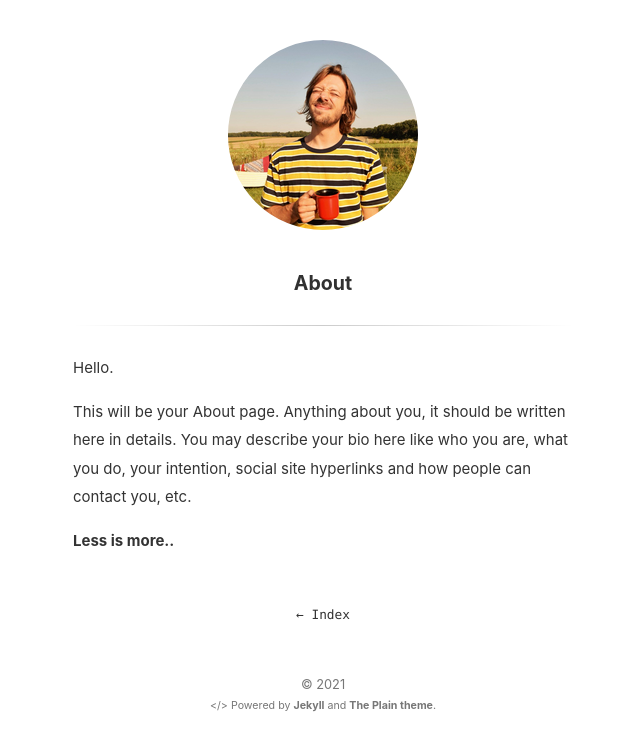
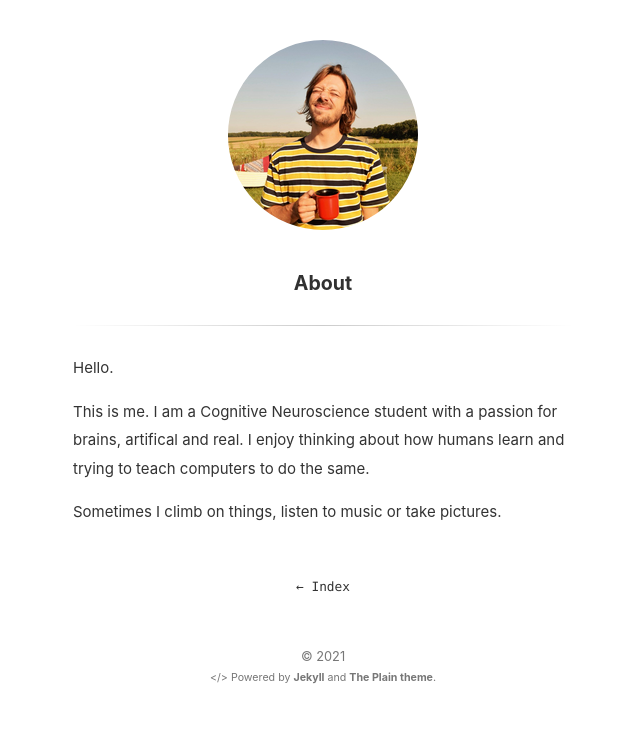
Before and after one commit to DanielAnthes/personal-website, a Jekyll site: the page built from about.md, in a window 1280 px wide. Shown: the top 751 px of the page, without its empty margins (317-957 px from the left). Built offline with Jekyll 4.4.1, drawn with Linux system fonts in a browser that asks for light colours.

Commit message:
short about

```diff
--- a/about.md
+++ b/about.md
@@ -5,6 +5,6 @@ title: About
 
 Hello.
 
-This will be your About page. Anything about you, it should be written here in details. You may describe your bio here like who you are, what you do, your intention, social site hyperlinks and how people can contact you, etc.
+This is me. I am a Cognitive Neuroscience student with a passion for brains, artifical and real. I enjoy thinking about how humans learn and trying to teach computers to do the same.
 
-**Less is more..**
+Sometimes I climb on things, listen to music or take pictures.
```
